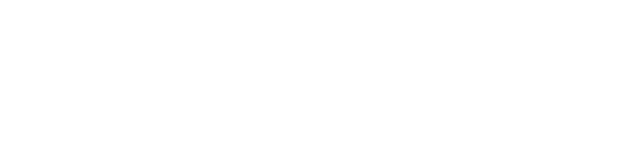
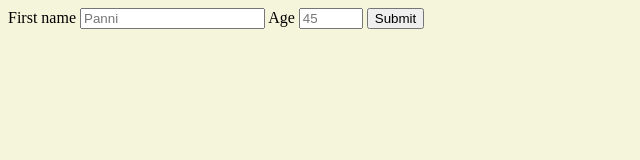
Before and after one commit to lauramoerk/netlify-form-test, a plain HTML site: page index.html in a window 1280 px wide. Shown: the whole page, without its empty margins (0-640 px from the left). Drawn offline with Linux system fonts and the light colour scheme.

Commit message:
made-the-form

```diff
--- a/index.html
+++ b/index.html
@@ -5,9 +5,23 @@
     <meta http-equiv="X-UA-Compatible" content="IE=edge">
     <meta name="viewport" content="width=device-width, initial-scale=1.0">
     <link rel="stylesheet" href="style.css">
-    <title>Document</title>
+    <title>Form Test</title>
 </head>
 <body>
+    <form name="contact" method="POST" data-netlify="true">
+        <label for="name">First name</label>
+        <input type="text" name="name" id="name" placeholder="Panni" />
+        <label for="age">Age</label>
+        <input
+            type="number"
+            name="age"
+            id="age"
+            min="0"
+            max="110"
+            placeholder="45"
+        />
+        <button type="submit">Submit</button>
+    </form>
 
 </body>
 </html>
--- a/style.css
+++ b/style.css
@@ -0,0 +1,3 @@
+body{
+    background-color: beige;
+}
```
